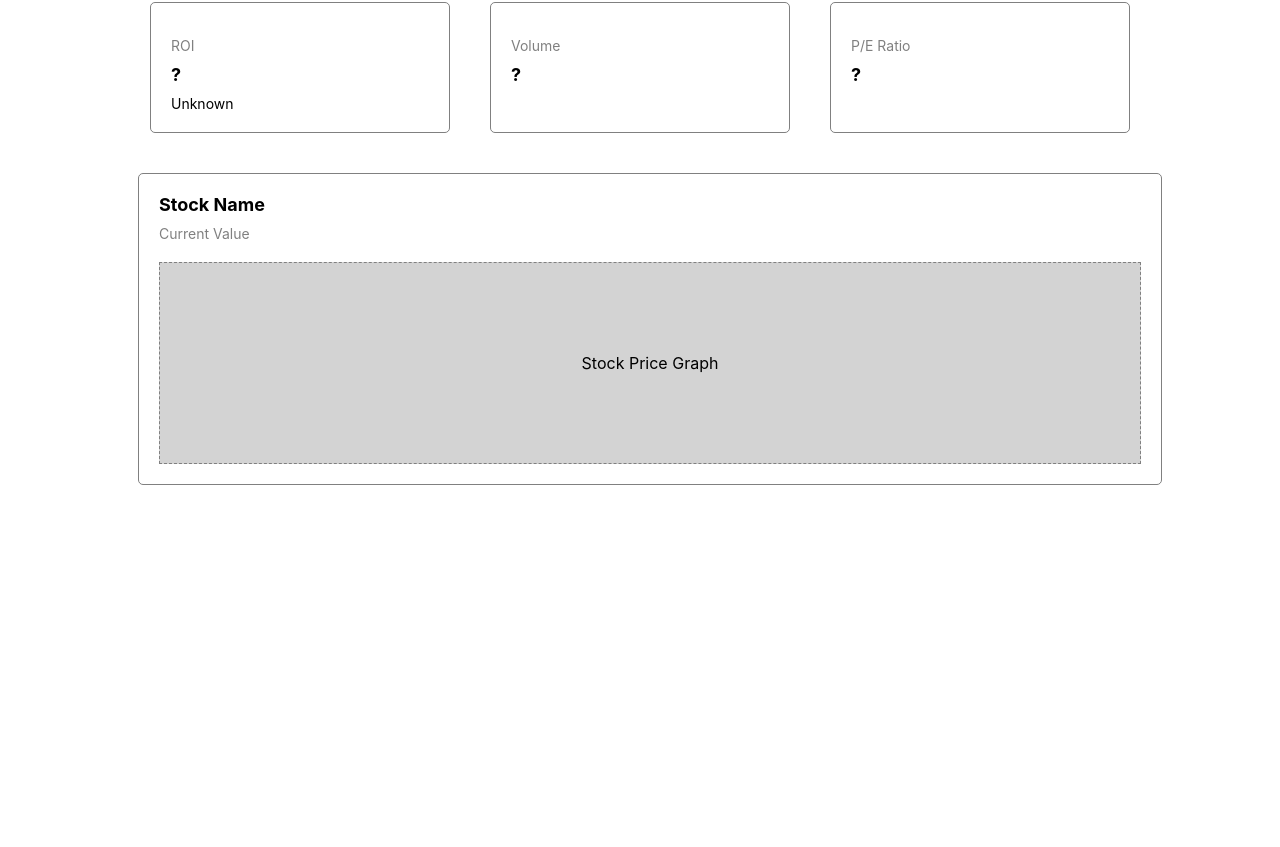
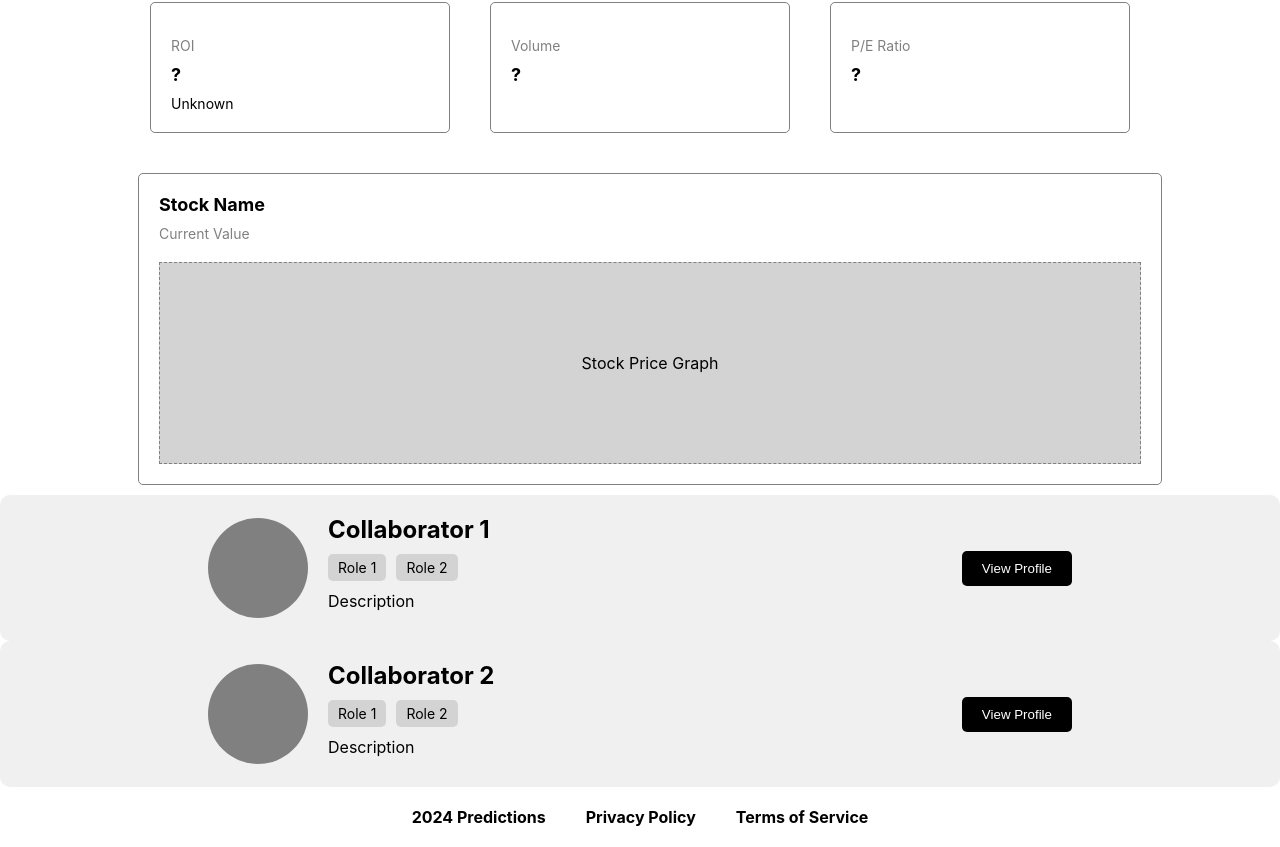
Before and after one commit to matthewwangg/Trading-Algorithm-Web-App, a React (Create React App) app in the folder app/frontend/: page / in a window 1280 px wide. Shown: the part 1016-1863 px from the top of the page. Before the commit the page ends 1511 px from the top, so only its background shows below. Built offline with nearby package versions, Linux system fonts and the light colour scheme.

Commit message:
Added collaborator cards and footer section

```diff
--- /dev/null
+++ b/app/frontend/src/components/CollaboratorCard.tsx
@@ -0,0 +1,30 @@
+import React from 'react';
+import '../styles/styles.css';
+
+interface CollaboratorCardProps {
+    name: string;
+    role1: string;
+    role2: string;
+    description: string;
+    buttonText: string;
+}
+
+const CollaboratorCard: React.FC<CollaboratorCardProps> = ({ name, role1, role2, description, buttonText }) => {
+    return (
+        <div className="collaborator-card">
+            <div className="collaborator-photo"></div>
+            <div className="collaborator-content">
+                <div className="collaborator-info">
+                    <h2>{name}</h2>
+                    <div className="collaborator-roles">
+                        <span className="role-box">{role1}</span>
+                        <span className="role-box">{role2}</span>
+                    </div>
+                    <p>{description}</p>
+                </div>
+                <button className="view-profile-button">{buttonText}</button>
+            </div>
+        </div>
+    );
+};
+export default CollaboratorCard;
--- /dev/null
+++ b/app/frontend/src/components/FooterSection.tsx
@@ -0,0 +1,16 @@
+import React from 'react';
+import '../styles/styles.css';
+
+const FooterSection: React.FC = () => {
+    return (
+        <div className="footer-section">
+            <ul className="footer-links">
+                <li><a href="#predictions">2024 Predictions</a></li>
+                <li><a href="#privacy">Privacy Policy</a></li>
+                <li><a href="#terms">Terms of Service</a></li>
+            </ul>
+        </div>
+    );
+};
+
+export default FooterSection;
--- a/app/frontend/src/pages/AboutPage.tsx
+++ b/app/frontend/src/pages/AboutPage.tsx
@@ -1,6 +1,7 @@
 import React, { useEffect, useState } from 'react';
 import axios from 'axios';
 import Navbar from "../components/Navbar";
+import FooterSection from "../components/FooterSection";
 
 const AboutPage: React.FC = () => {
     const [data, setData] = useState<string>('');
@@ -20,6 +21,7 @@ const AboutPage: React.FC = () => {
             <Navbar/>
             <h1>About Page</h1>
             <p>{data}</p>
+            <FooterSection />
         </div>
     );
 };
--- a/app/frontend/src/pages/HomePage.tsx
+++ b/app/frontend/src/pages/HomePage.tsx
@@ -7,6 +7,8 @@ import HeaderTextSection from "../components/HeaderTextSection";
 import InfoCardSection from "../components/InfoCardSection";
 import MetricCardSection from "../components/MetricCardSection";
 import StockGraphCardSection from "../components/StockGraphCardSection";
+import FooterSection from "../components/FooterSection";
+import CollaboratorCard from "../components/CollaboratorCard";
 
 const HomePage: React.FC = () => {
     const [data, setData] = useState<string>('');
@@ -40,6 +42,22 @@ const HomePage: React.FC = () => {
         paragraphText: ""
     };
 
+    const firstCollaboratorCard = {
+        name: "Collaborator 1",
+        role1: "Role 1",
+        role2: "Role 2",
+        description: "Description",
+        buttonText: "View Profile"
+    };
+
+    const secondCollaboratorCard = {
+        name: "Collaborator 2",
+        role1: "Role 1",
+        role2: "Role 2",
+        description: "Description",
+        buttonText: "View Profile"
+    };
+
     useEffect(() => {
         axios.get('http://localhost:5000/')
             .then(response => {
@@ -59,6 +77,21 @@ const HomePage: React.FC = () => {
             <HeaderTextSection headerText={"Stock Performance Metrics"} middleText={"Key performance indicators for trading."} buttonText={"View Metrics"}/>
             <MetricCardSection firstCard={firstMetricCard} secondCard={secondMetricCard} thirdCard={thirdMetricCard}/>
             <StockGraphCardSection headerText={"Stock Name"} paragraphText={"Current Value"}/>
+            <CollaboratorCard
+                name={firstCollaboratorCard.name}
+                role1={firstCollaboratorCard.role1}
+                role2={firstCollaboratorCard.role2}
+                description={firstCollaboratorCard.description}
+                buttonText={firstCollaboratorCard.buttonText}
+            />
+            <CollaboratorCard
+                name={secondCollaboratorCard.name}
+                role1={secondCollaboratorCard.role1}
+                role2={secondCollaboratorCard.role2}
+                description={secondCollaboratorCard.description}
+                buttonText={secondCollaboratorCard.buttonText}
+            />
+            <FooterSection />
         </div>
     );
 };
--- a/app/frontend/src/pages/MetricsPage.tsx
+++ b/app/frontend/src/pages/MetricsPage.tsx
@@ -1,6 +1,7 @@
 import React, { useEffect, useState } from 'react';
 import axios from 'axios';
 import Navbar from "../components/Navbar";
+import FooterSection from "../components/FooterSection";
 
 const MetricsPage: React.FC = () => {
     const [data, setData] = useState<string>('');
@@ -20,6 +21,7 @@ const MetricsPage: React.FC = () => {
             <Navbar/>
             <h1>Visualization Page</h1>
             <p>{data}</p>
+            <FooterSection />
         </div>
     );
 };
--- a/app/frontend/src/pages/PredictionsPage.tsx
+++ b/app/frontend/src/pages/PredictionsPage.tsx
@@ -1,6 +1,7 @@
 import React, { useEffect, useState } from 'react';
 import axios from 'axios';
 import Navbar from "../components/Navbar";
+import FooterSection from "../components/FooterSection";
 
 const PredictionsPage: React.FC = () => {
     const [data, setData] = useState<string>('');
@@ -20,6 +21,7 @@ const PredictionsPage: React.FC = () => {
             <Navbar/>
             <h1>Trading Strategy Page</h1>
             <p>{data}</p>
+            <FooterSection />
         </div>
     );
 };
--- a/app/frontend/src/styles/styles.css
+++ b/app/frontend/src/styles/styles.css
@@ -220,3 +220,99 @@
     width: 80%;
     margin: 0 auto;
 }
+
+/* src/components/FooterSection.css */
+.footer-section {
+    background-color: white;
+    padding: 20px 0;
+    text-align: center;
+}
+
+.footer-links {
+    list-style-type: none;
+    padding: 0;
+    margin: 0;
+    display: flex;
+    justify-content: center;
+    gap: 40px;
+}
+
+.footer-links li {
+    display: inline;
+}
+
+.footer-links a {
+    color: black;
+    text-decoration: none;
+    font-weight: bold;
+}
+
+.footer-links a:hover {
+    text-decoration: underline;
+}
+
+/* src/components/CollaboratorCard.css */
+.collaborator-card {
+    display: flex;
+    background-color: #f0f0f0;
+    padding: 20px;
+    border-radius: 10px;
+    align-items: center;
+    width: 100%;
+    box-sizing: border-box;
+    justify-content: center;
+}
+
+.collaborator-photo {
+    width: 100px;
+    height: 100px;
+    background-color: grey;
+    border-radius: 50%;
+}
+
+.collaborator-content {
+    display: flex;
+    align-items: center;
+    width: 60%;
+    margin-left: 20px;
+}
+
+.collaborator-info {
+    flex-grow: 1;
+}
+
+.collaborator-info h2 {
+    margin: 0;
+    font-size: 24px;
+}
+
+.collaborator-roles {
+    margin: 10px 0;
+}
+
+.role-box {
+    display: inline-block;
+    background-color: #d3d3d3;
+    padding: 5px 10px;
+    margin-right: 10px;
+    border-radius: 5px;
+    font-size: 14px;
+}
+
+.collaborator-info p {
+    margin: 10px 0;
+}
+
+.view-profile-button {
+    background-color: black;
+    color: white;
+    padding: 10px 20px;
+    border: none;
+    border-radius: 5px;
+    cursor: pointer;
+    margin-left: 20px;
+}
+
+.view-profile-button:hover {
+    background-color: #333;
+}
```
